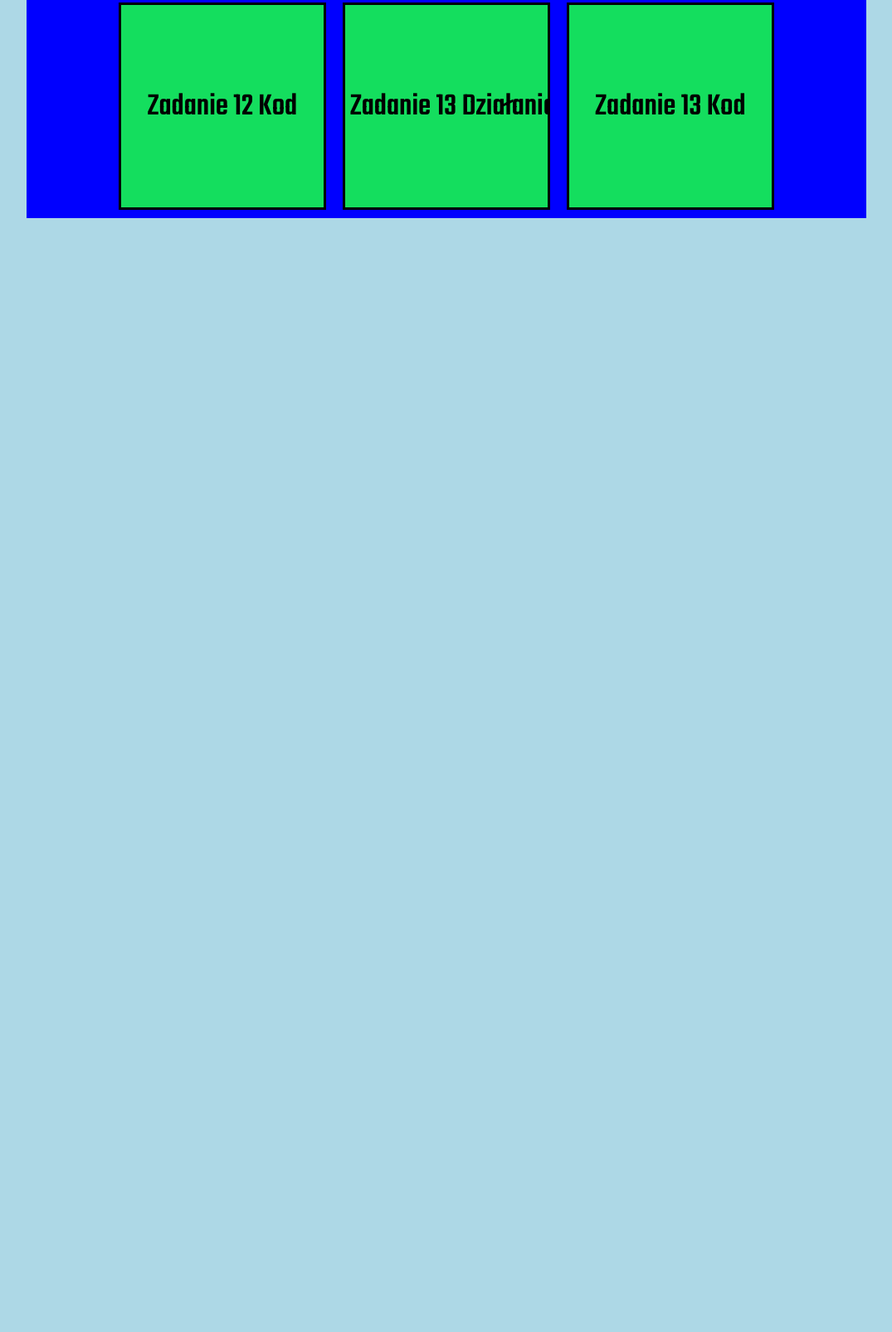
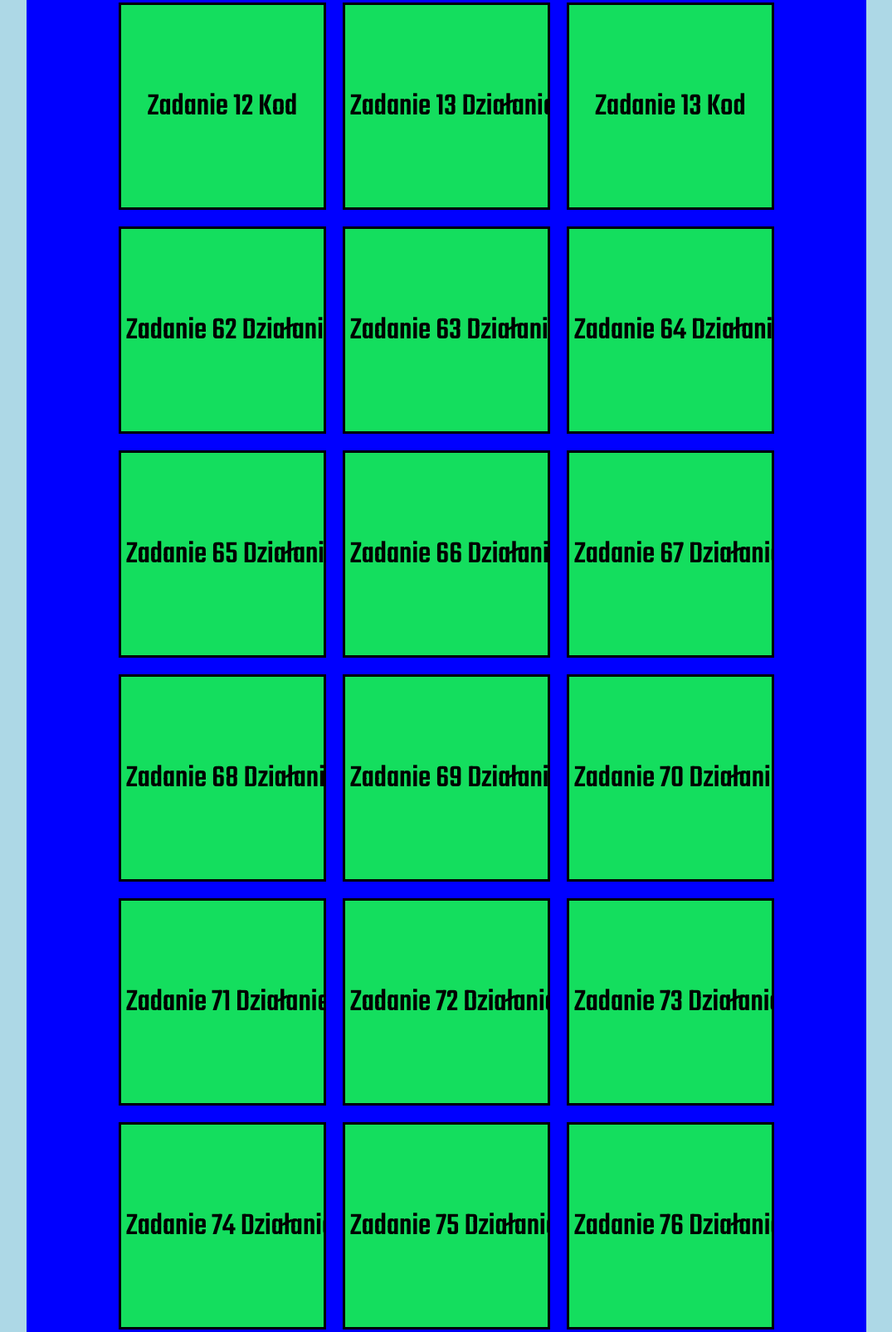
Before and after one commit to Dzejcek05/JS-Kryniu-by-JacusGigaBoss, a plain HTML site: page index.html in a window 1280 px wide. Shown: the part 2052-3658 px from the top of the page at 83% size, without its empty margins (102-1177 px from the left). Before the commit the page ends 2323 px from the top, so only its background shows below. Drawn offline with Linux system fonts and the light colour scheme.

Commit message:
Update index.html

```diff
--- a/index.html
+++ b/index.html
@@ -40,6 +40,23 @@
         <input type="button" class="klikacz" value="Zadanie 12 Kod" onClick="location.href='ex12code.html';" />
         <input type="button" class="klikacz" value="Zadanie 13 Działanie" onClick="location.href='ex13.html';" />
         <input type="button" class="klikacz" value="Zadanie 13 Kod" onClick="location.href='ex13code.html';" />
+        <input type="button" class="klikacz" value="Zadanie 62 Działanie" onClick="location.href='ex62.html';" />
+        <input type="button" class="klikacz" value="Zadanie 63 Działanie" onClick="location.href='ex62.html';" />
+        <input type="button" class="klikacz" value="Zadanie 64 Działanie" onClick="location.href='ex64.html';" />
+        <input type="button" class="klikacz" value="Zadanie 65 Działanie" onClick="location.href='ex65.html';" />
+        <input type="button" class="klikacz" value="Zadanie 66 Działanie" onClick="location.href='ex65.html';" />
+        <input type="button" class="klikacz" value="Zadanie 67 Działanie" onClick="location.href='ex65.html';" />
+        <input type="button" class="klikacz" value="Zadanie 68 Działanie" onClick="location.href='ex65.html';" />
+        <input type="button" class="klikacz" value="Zadanie 69 Działanie" onClick="location.href='ex69.html';" />
+        <input type="button" class="klikacz" value="Zadanie 70 Działanie" onClick="location.href='ex70.html';" />
+        <input type="button" class="klikacz" value="Zadanie 71 Działanie" onClick="location.href='ex71.html';" />
+        <input type="button" class="klikacz" value="Zadanie 72 Działanie" onClick="location.href='ex72.html';" />
+        <input type="button" class="klikacz" value="Zadanie 73 Działanie" onClick="location.href='ex73.html';" />
+        <input type="button" class="klikacz" value="Zadanie 74 Działanie" onClick="location.href='ex74.html';" />
+        <input type="button" class="klikacz" value="Zadanie 75 Działanie" onClick="location.href='ex75.html';" />
+        <input type="button" class="klikacz" value="Zadanie 76 Działanie" onClick="location.href='ex76.html';" />
+        <input type="button" class="klikacz" value="Zadanie 77 Działanie" onClick="location.href='ex77.html';" />
     </div>
+
 </body>
 </html>
```
